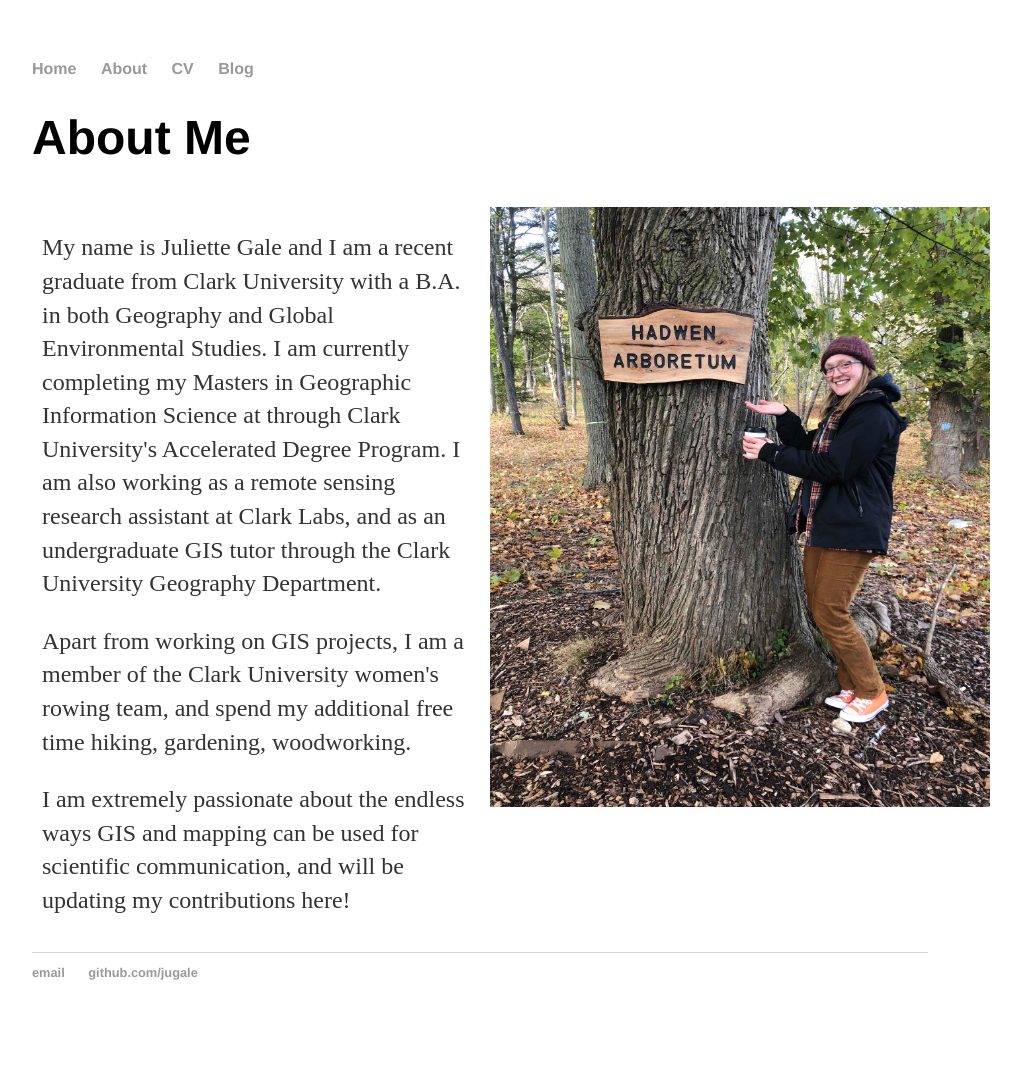
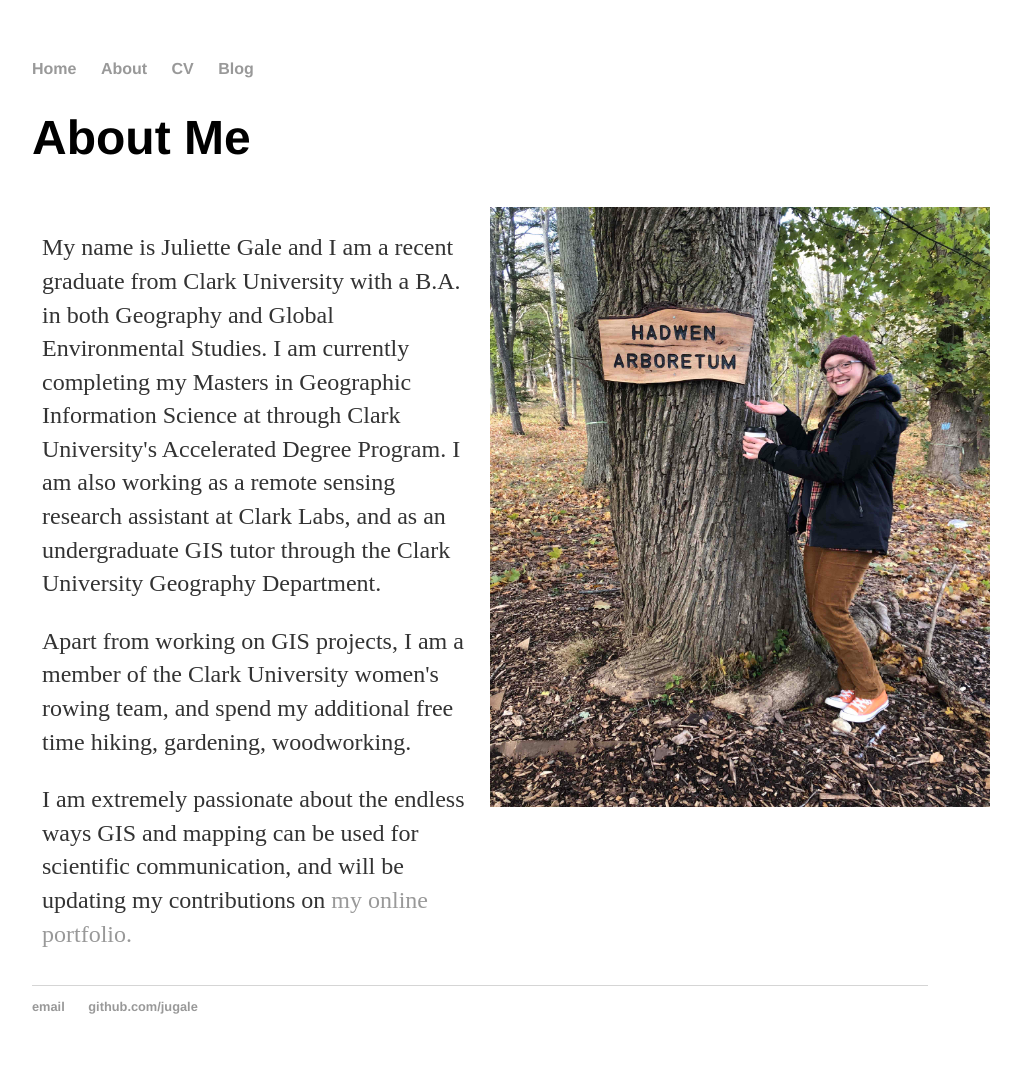
Before and after one commit to jugale/jugale.github.io, a Jekyll site: the page built from about/index.html, in a window 1280 px wide. Shown: the whole page, without its empty margins (160-1181 px from the left). Built offline with Jekyll 4.4.1, drawn with Linux system fonts in a browser that asks for light colours; before the commit the page ends 1040 px from its top, so only the background shows below that.

Commit message:
update index

```diff
--- a/about/index.html
+++ b/about/index.html
@@ -30,7 +30,7 @@ title: About Me
 			<div class="blurb">
 				<p>My name is Juliette Gale and I am a recent graduate from Clark University with a B.A. in both Geography and Global Environmental Studies. I am currently completing my Masters in Geographic Information Science at through Clark University's Accelerated Degree Program. I am also working as a remote sensing research assistant at Clark Labs, and as an undergraduate GIS tutor through the Clark University Geography Department.</p>
 			  <p>Apart from working on GIS projects, I am a member of the Clark University women's rowing team, and spend my additional free time hiking, gardening, woodworking.</p>
-			  <p>I am extremely passionate about the endless ways GIS and mapping can be used for scientific communication, and will be updating my contributions here!</p>
+			  <p>I am extremely passionate about the endless ways GIS and mapping can be used for scientific communication, and will be updating my contributions on <a href="https://juliettegale.weebly.com/">my online portfolio.</a></p>
 			</div><!-- /.blurb -->
 	  </div>
 	  <div class="column">
```
